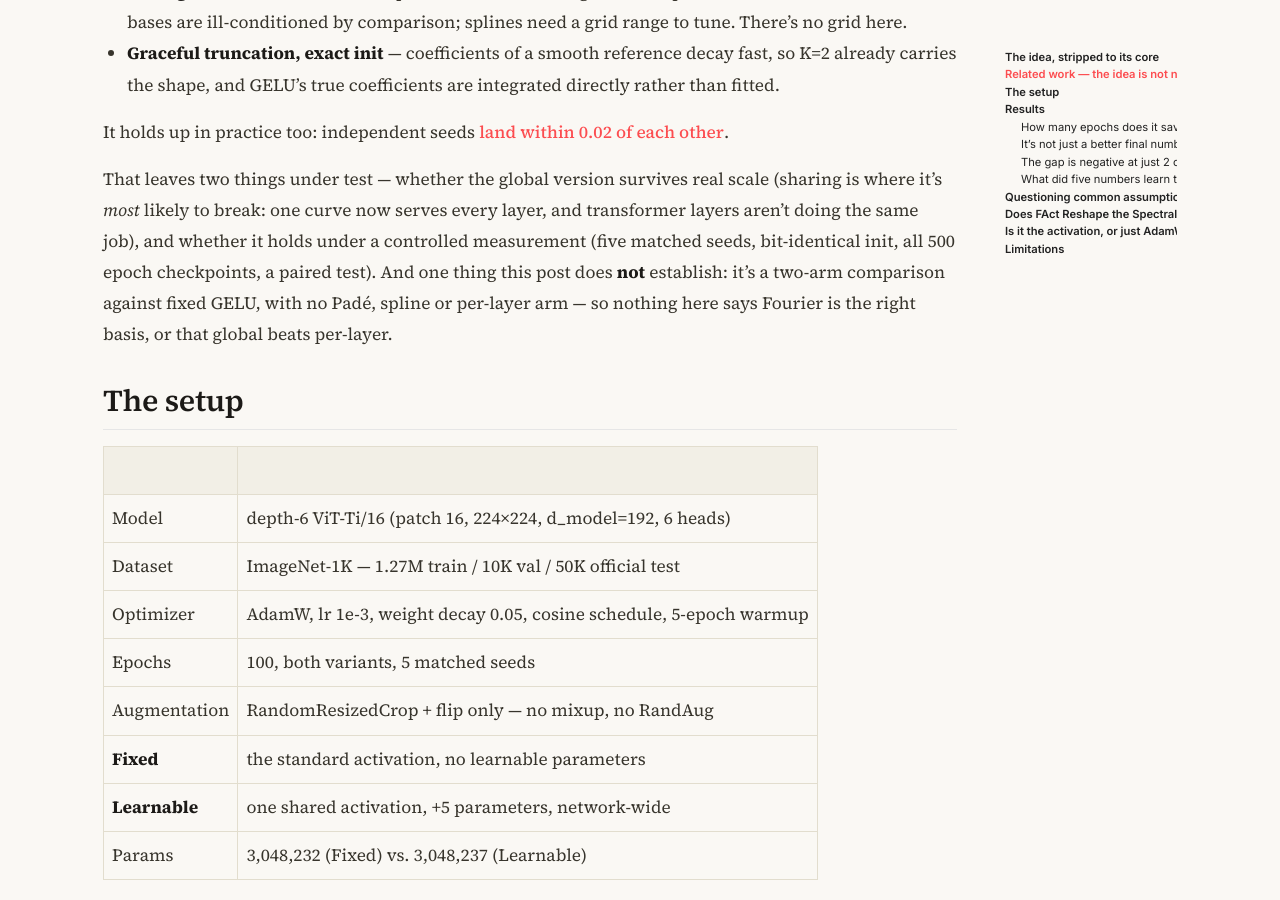
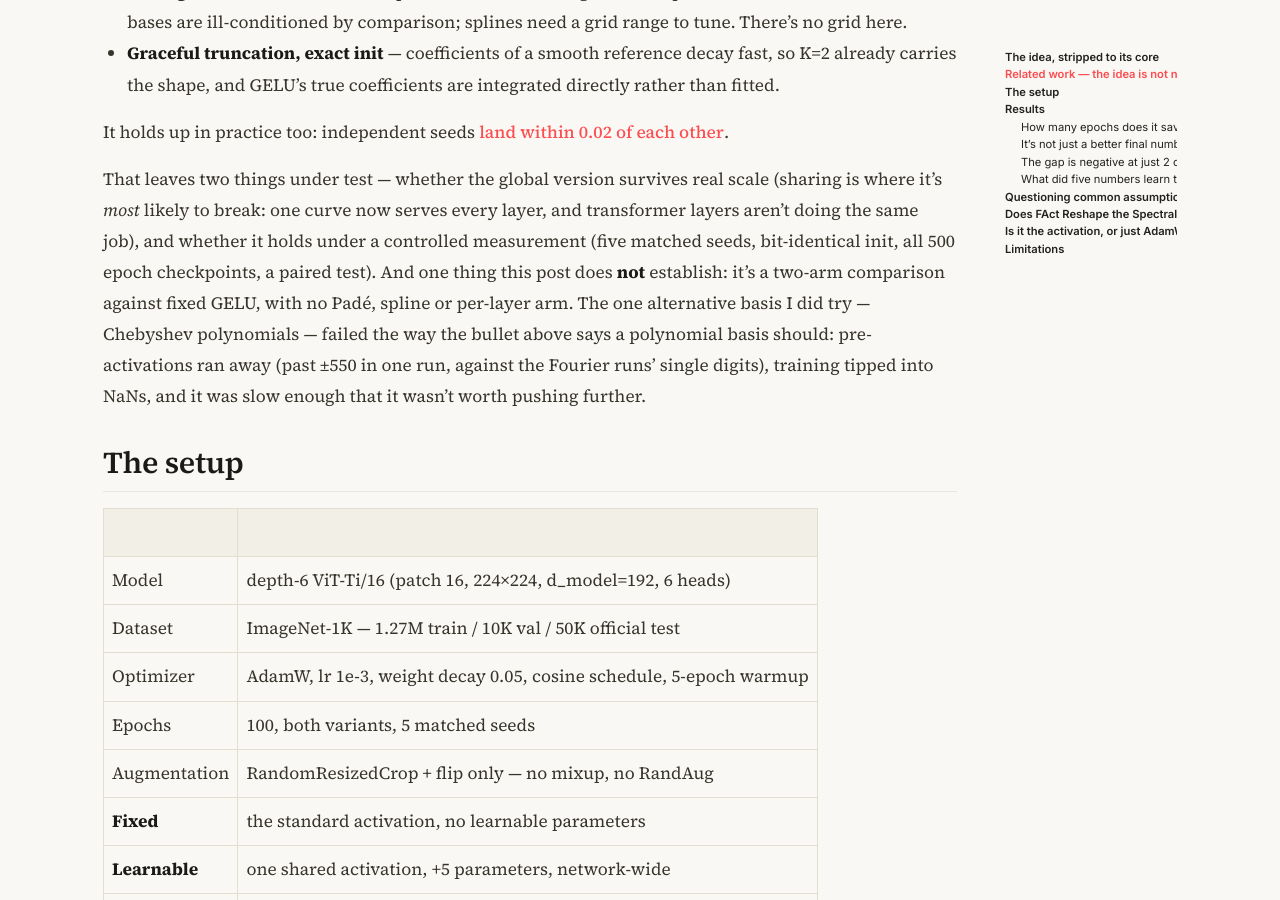
Before and after one commit to Arunprakash-A/Arunprakash-a.github.io, a Jekyll site: the page built from _posts/2026-08-11-learnable-activations-might-have-better-loss-landscape.md, in a window 1280 px wide and 900 px high, scrolled down 3745 px. Built offline with Jekyll 4.4.1, drawn with Linux system fonts in a browser that asks for light colours; nearby versions of some CDN libraries.

Commit message:
Report the Chebyshev basis control instead of hedging
Replaces "nothing here says Fourier is the right basis" with what was
actually observed when a polynomial basis was tried: runaway pre-activations,
NaNs, and slow training. Ties back to the why-Fourier bullet that predicts
polynomial bases diverge as |t| grows.

Co-Authored-By: Claude Sonnet 5 <noreply@anthropic.com>

```diff
--- a/_posts/2026-08-11-learnable-activations-might-have-better-loss-landscape.md
+++ b/_posts/2026-08-11-learnable-activations-might-have-better-loss-landscape.md
@@ -128,8 +128,11 @@ every layer, and transformer layers aren't doing the same job), and whether
 it holds under a controlled measurement (five matched seeds, bit-identical
 init, all 500 epoch checkpoints, a paired test). And one thing this post does
 **not** establish: it's a two-arm comparison against fixed GELU, with no
-Padé, spline or per-layer arm — so nothing here says Fourier is the right
-basis, or that global beats per-layer.
+Padé, spline or per-layer arm. The one alternative basis I did try —
+Chebyshev polynomials — failed the way the bullet above says a polynomial
+basis should: pre-activations ran away (past ±550 in one run, against the
+Fourier runs' single digits), training tipped into NaNs, and it was slow
+enough that it wasn't worth pushing further.
 
 ## The setup
 
```
